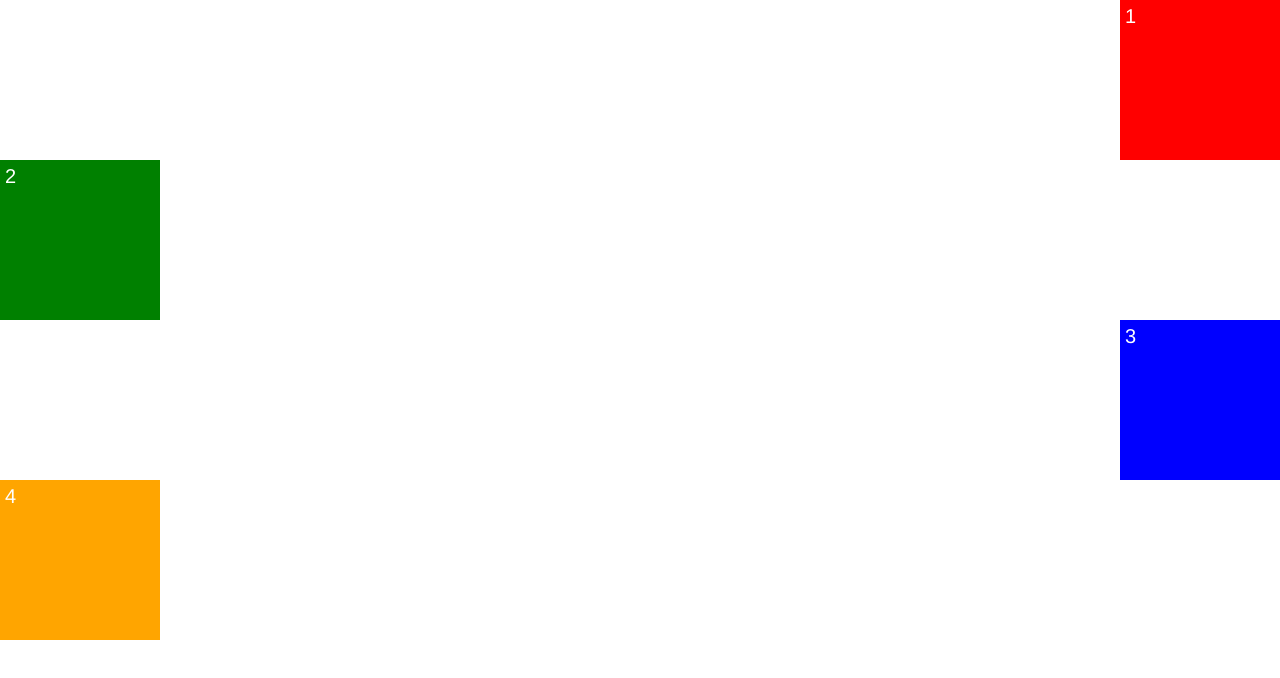
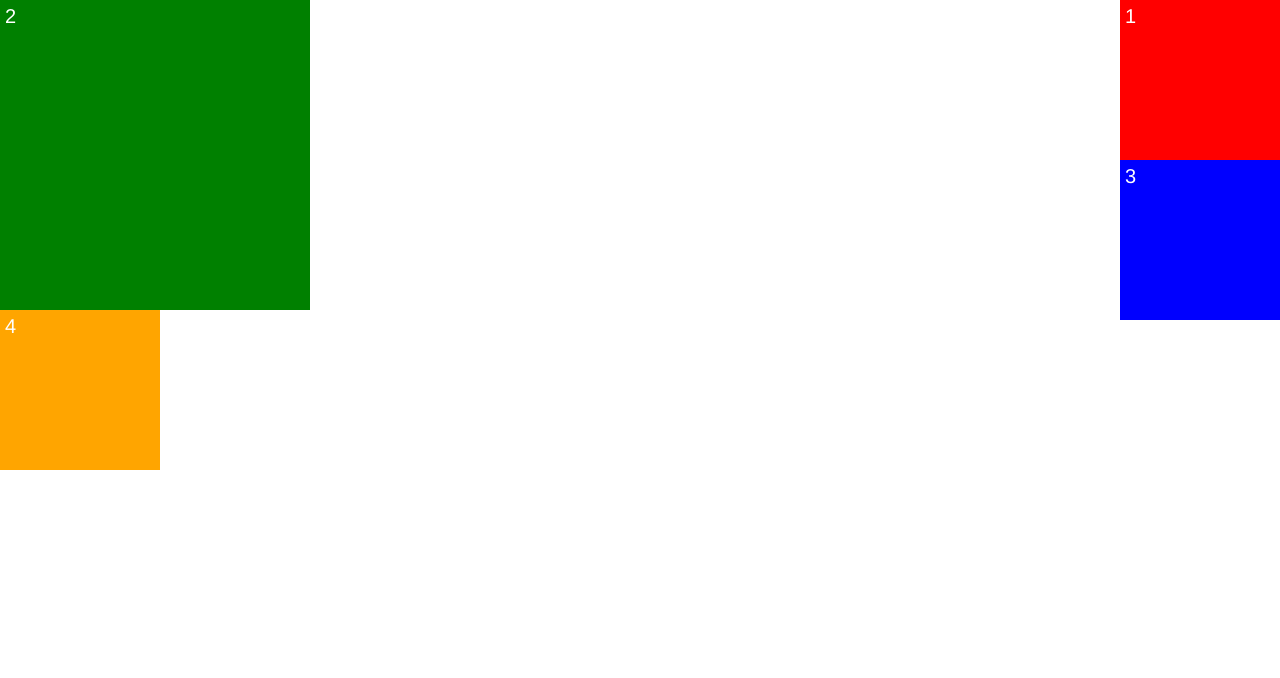
Before and after one commit to JoabGarcia/idesn2115, a plain HTML site: page 00 in-class exercises/146 clear + z-index/146 exercise - distribute.html in a window 1280 px wide. Drawn offline with Linux system fonts and the light colour scheme.

Commit message:
Finished clear/z-index exercise
Added example 2

```diff
--- a/00 in-class exercises/146 clear + z-index/146 exercise - distribute.html
+++ b/00 in-class exercises/146 clear + z-index/146 exercise - distribute.html
@@ -11,22 +11,29 @@
                 background: red;
                 float: right;
 
+
+
+
             }
 
-            .green {
-                background: green;
-                clear: right;
-            }
+
 
             .blue {
                 background: blue;
                 float: right;
+                clear: right;
+
+
+
 
             }
 
             .orange {
                 background: orange;
-                clear: right ;
+                float:left;
+                clear: left ;
+
+
             }
 
             .shared {
@@ -36,6 +43,17 @@
                 color: white;
                 font-family: Helvetica;
                 font-size: 20px ;
+            }
+
+            .green {
+                background: green;
+                width:300px;
+                height:300px;
+                float: left;
+
+
+
+
             }
         </style>
     </head>
```
